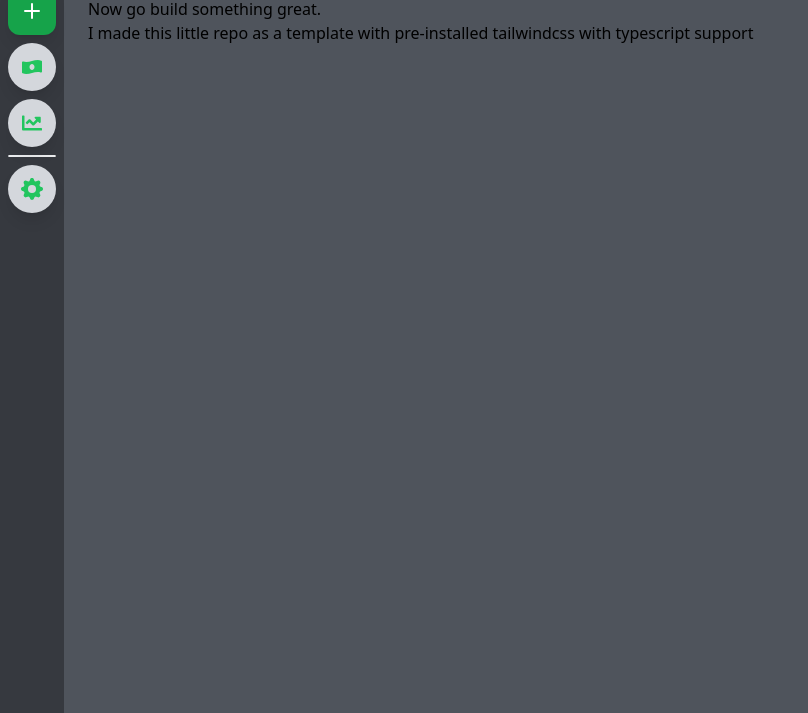
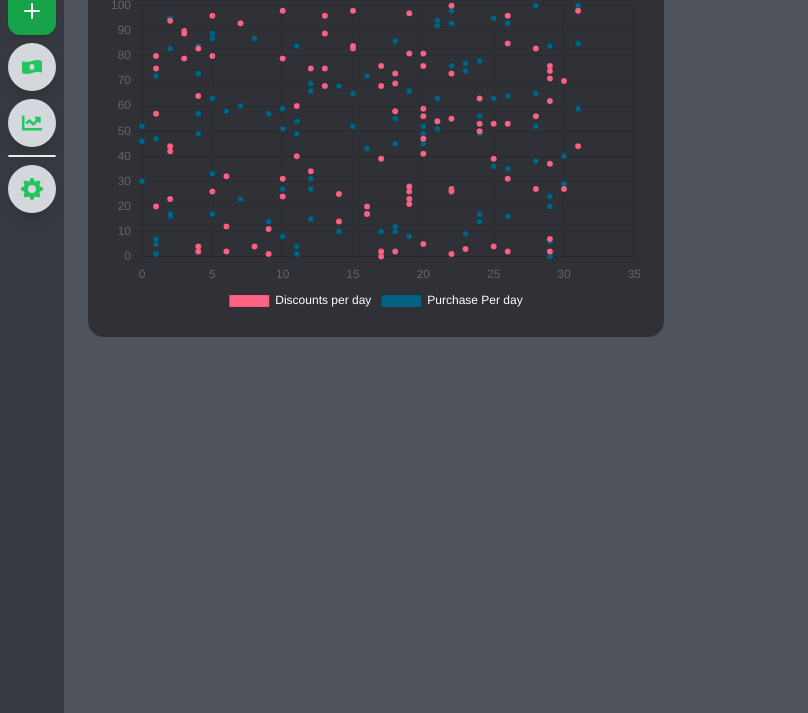
Before and after one commit to JOmarCuenca/tailwindcss-gatsby-chartjs-react-dashboard-template, a Gatsby site: page /add in a window 1280 px wide. Shown: the part 87-800 px from the top of the page, without its empty margins (0-808 px from the left). Built offline with nearby package versions, Linux system fonts and the light colour scheme; Gatsby itself is replaced by a stand-in of ours.

Commit message:
Scatter Chart Basic Implementation

```diff
--- a/src/components/charts.tsx
+++ b/src/components/charts.tsx
@@ -1,5 +1,5 @@
 import React, { FC } from "react";
-import { Bar, Doughnut, Line, Pie, PolarArea, Radar } from "react-chartjs-2";
+import { Bar, Doughnut, Line, Pie, PolarArea, Radar, Scatter } from "react-chartjs-2";
 
 import {
   Chart as ChartJS,
@@ -15,7 +15,7 @@ import {
   Tooltip,
   Filler
 } from 'chart.js';
-import { BarChartProps, DoughnutChartProps, LineChartProps, PieChartProps, PolarAreaChartProps, RadarChartProps } from "../data/interfaces/charts";
+import { BarChartProps, DoughnutChartProps, LineChartProps, PieChartProps, PolarAreaChartProps, RadarChartProps, ScatterChartProps } from "../data/interfaces/charts";
 
 ChartJS.register(
   CategoryScale,
@@ -282,6 +282,39 @@ const RadarChart : FC<RadarChartProps> = (p) => {
 
 }
 
+const ScatterChart : FC<ScatterChartProps> = (p) => {
+
+  const options = {
+    responsive: true,
+    maintainAspectRatio : false,
+    plugins: {
+      legend: {
+        position: 'bottom' as const,
+        labels: {
+          color: "#FFFFFF",
+        }
+      },
+      title: {
+        display: true,
+        text: p.title,
+        color: "#FFFFFF",
+        font : {
+          size : 24
+        }
+      },
+    },
+    scales: {
+      y : {
+        beginAtZero: true
+      }
+    }
+  };
+
+  return <Scatter data={p.data} options={options} />;
+
+}
+
+
 export {
   BarChart,
   HorizontalBarChart,
@@ -289,5 +322,6 @@ export {
   PieChart,
   DoughnutChart,
   PolarAreaChart,
-  RadarChart
+  RadarChart,
+  ScatterChart
 };
--- a/src/data/classes/charts.tsx
+++ b/src/data/classes/charts.tsx
@@ -1,22 +1,43 @@
-class UnlabeledChartDataset {
-    data: number[];
+import { DataPoint } from "./point";
+
+class BaseDataset {
     backgroundColor: string | string[];
+}
+
+class BorderedBaseDataset extends BaseDataset {
     borderWidth?: number;
     borderColor?: string;
 }
 
-class LabeledChartDataset extends UnlabeledChartDataset {
+class LabeledChartDataset extends BaseDataset {
     label: string;
     backgroundColor: string;
 }
 
-class ChartData {
-    labels: string[];
-    datasets: UnlabeledChartDataset[];
+class PointLabeledChartDataset extends LabeledChartDataset {
+    data : DataPoint[];
 }
 
-class LabeledChartData extends ChartData {
-    datasets: LabeledChartDataset[];
+class UnlabeledBorderedChartDataset extends BorderedBaseDataset {
+    data: number[];
+}
+
+class LabeledBorderedChartDataset extends UnlabeledBorderedChartDataset {
+    label: string;
+    backgroundColor: string;
+}
+
+class BaseChartData {
+    datasets: BaseDataset[];
+}
+
+class LabelableChartData extends BaseChartData {
+    labels: string[];
+    datasets: UnlabeledBorderedChartDataset[];
+}
+
+class LabeledChartData extends LabelableChartData {
+    datasets: LabeledBorderedChartDataset[];
 }
 
 class BarChartData extends LabeledChartData {
@@ -25,13 +46,19 @@ class BarChartData extends LabeledChartData {
 
 class LineChartData extends LabeledChartData { };
 
-class PieChartData extends ChartData { };
+class PieChartData extends LabelableChartData { };
 
-class DoughnutChartData extends ChartData { };
+class DoughnutChartData extends LabelableChartData { };
 
-class PolarAreaChartData extends ChartData { };
+class PolarAreaChartData extends LabelableChartData { };
 
-class RadarChartData extends ChartData { };
+class RadarChartData extends LabelableChartData { };
+
+class PointChartData extends BaseChartData {
+    datasets : PointLabeledChartDataset[];
+}
+
+class ScatterChartData extends PointChartData {}
 
 export {
     BarChartData,
@@ -39,5 +66,6 @@ export {
     PieChartData,
     DoughnutChartData,
     PolarAreaChartData,
-    RadarChartData
+    RadarChartData,
+    ScatterChartData
 };
--- /dev/null
+++ b/src/data/classes/point.tsx
@@ -0,0 +1,8 @@
+class DataPoint {
+    x : number;
+    y : number;
+}
+
+export {
+    DataPoint
+};
--- a/src/pages/add.tsx
+++ b/src/pages/add.tsx
@@ -1,20 +1,43 @@
+import faker from "faker";
 import React, { FC } from "react";
+import { ScatterChart } from "../components/charts";
 import Layout from "../components/layout";
 import Seo from "../components/seo";
 
-interface Props {
+const AddPage: FC = () => {
 
-}
+    const chartWidget = (p: JSX.Element) => <div className="bg-gray-800 rounded-2xl p-5 min-h-[50vh]">
+        {p}
+    </div>;
 
-const AddPage: FC<Props> = (p) => {
+    const SCATTER_DATA = {
+        datasets: [
+            {
+                label: 'Discounts per day',
+                data: Array.from({ length: 100 }, () => ({
+                    x: faker.datatype.number({ max: 31 }),
+                    y: faker.datatype.number({ max: 100 }),
+                })),
+                backgroundColor: 'rgba(255, 99, 132, 1)',
+            },
+            {
+                label: 'Purchase Per day',
+                data: Array.from({ length: 100 }, () => ({
+                    x: faker.datatype.number({ max: 31 }),
+                    y: faker.datatype.number({ max: 100 }),
+                })),
+                backgroundColor: 'rgba(0, 99, 132, 1)',
+            },
+        ],
+    };
 
     return <Layout>
         <Seo title="Add Screen" />
-        <h1 className="text-3xl">Hi people</h1>
-        <p>Welcome to your new Gatsby site.</p>
-        <p>Now go build something great.</p>
-        <p>I made this little repo as a template with pre-installed tailwindcss with typescript support</p>
-    </Layout>;
+        <div className="grid grid-cols-1 md:grid-cols-2 gap-4">
+            {chartWidget(<ScatterChart data={SCATTER_DATA} title="Scatter Chart Example" />)}
+            {/* {chartWidget(<ScatterChart data={SCATTER_DATA} title="Scatter Chart Example" />)} */}
+        </div>
+    </Layout>
 
 }
 
```
Also changed, not shown: src/data/interfaces/charts.tsx (+7 -2 lines).
